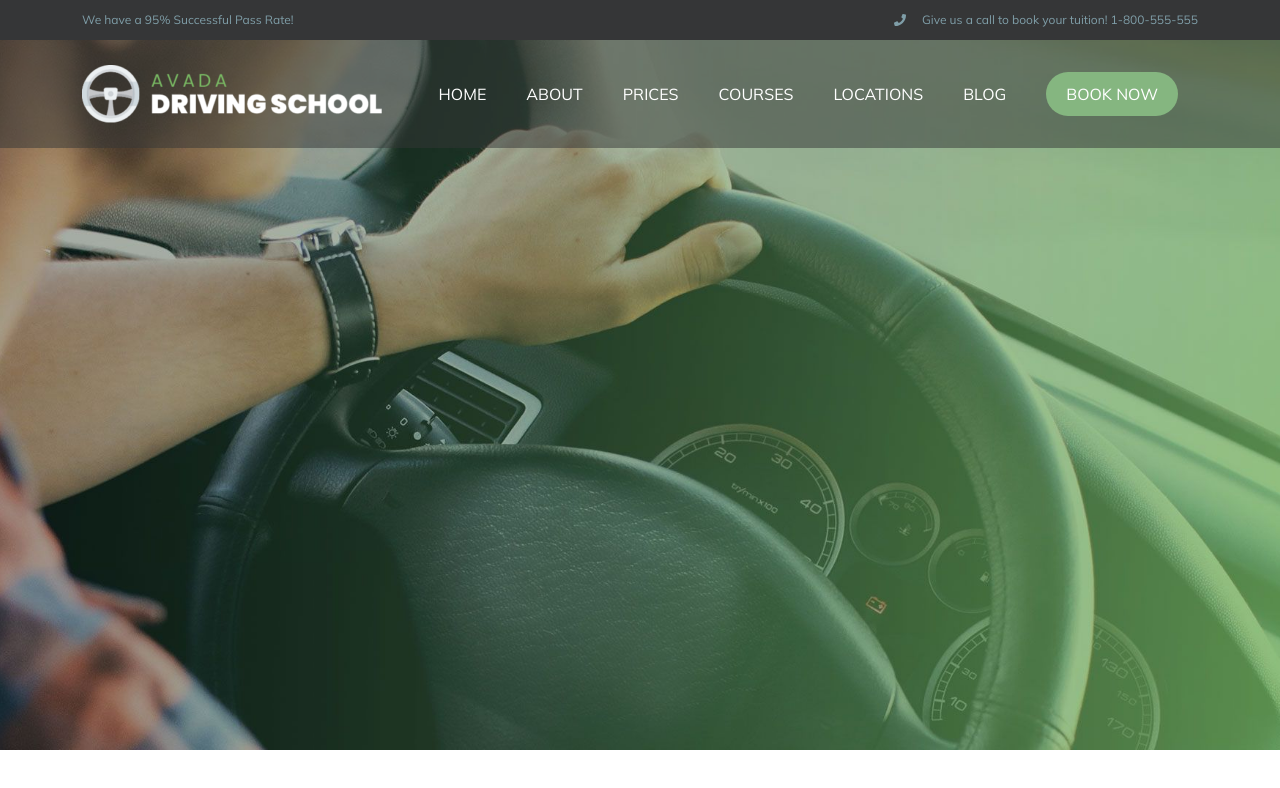
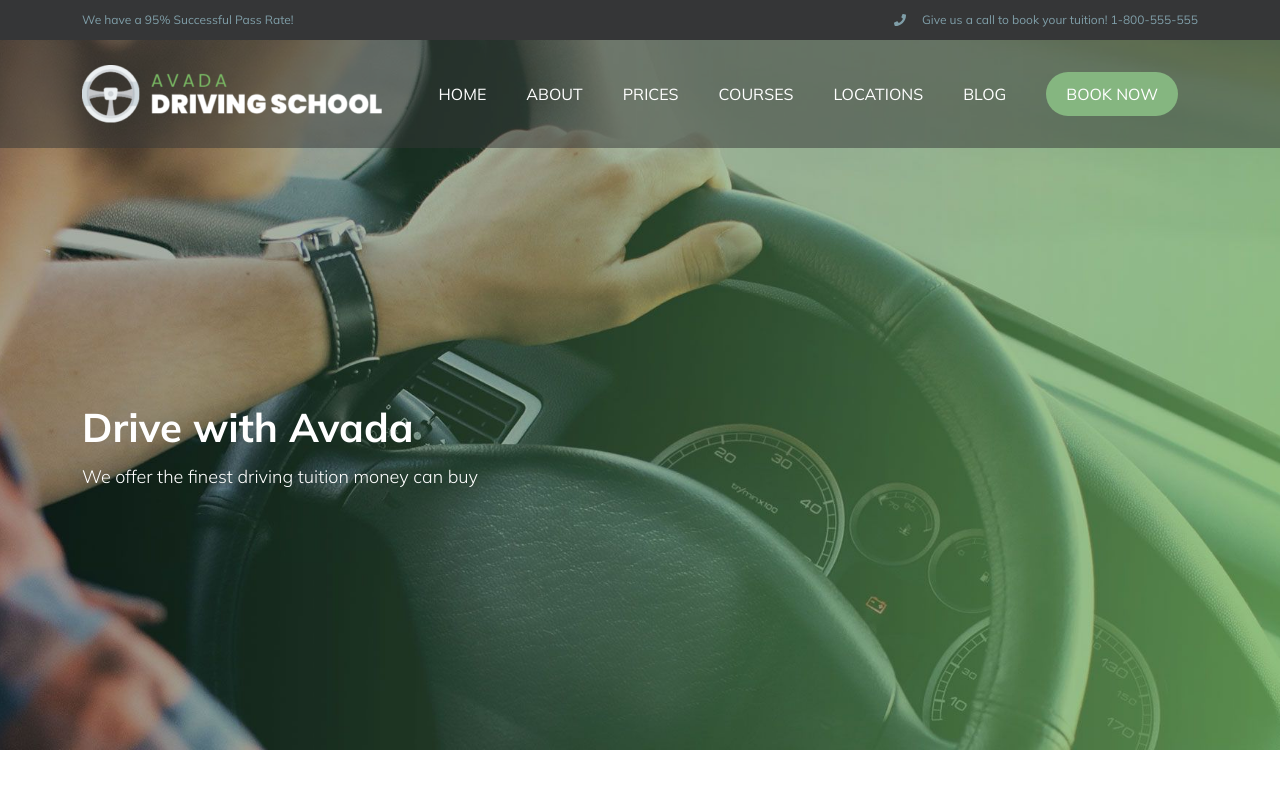
Before and after one commit to andrea-nuzzo/proj-html-vuejs, a Vue app: page / in a window 1280 px wide. Shown: the top 788 px of the page. Built offline with nearby package versions, Linux system fonts and the light colour scheme.

Commit message:
completed header

```diff
--- a/src/components/macro/Header.vue
+++ b/src/components/macro/Header.vue
@@ -31,10 +31,15 @@
             <li><button class="btnGreen">book now</button></li>
           </nav>
         </div>
-
       </div>
     </div>
 
+    <div class="title">
+      <div class="container d-flex flex-column justify-content-center h-100">
+          <h1>Drive with Avada</h1>
+          <h2>We offer the finest driving tuition money can buy</h2>
+        </div>
+    </div>
 
   </header>
 </template>
@@ -80,4 +85,25 @@ li{
   }
 }
 
+.title {
+  height: 602px;
+}
+
+.container{
+  & h1, h2{
+    color:white
+
+  }
+
+  & h1{
+    font-weight: bold;
+    margin-bottom: 15px;
+  }
+
+  & h2{
+    font-size: 18px;
+    font-weight: 300;
+  }
+}
+
 </style>
```
